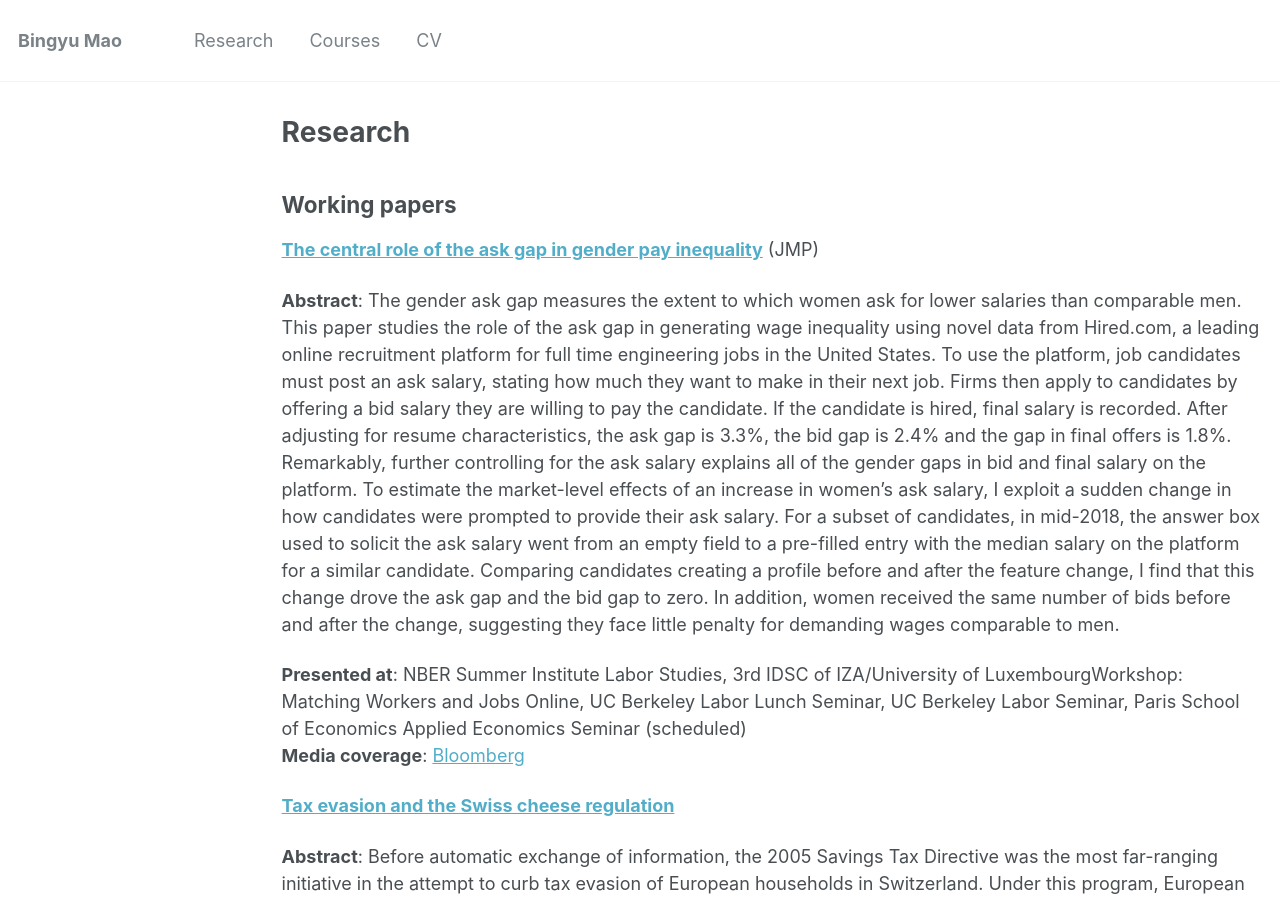
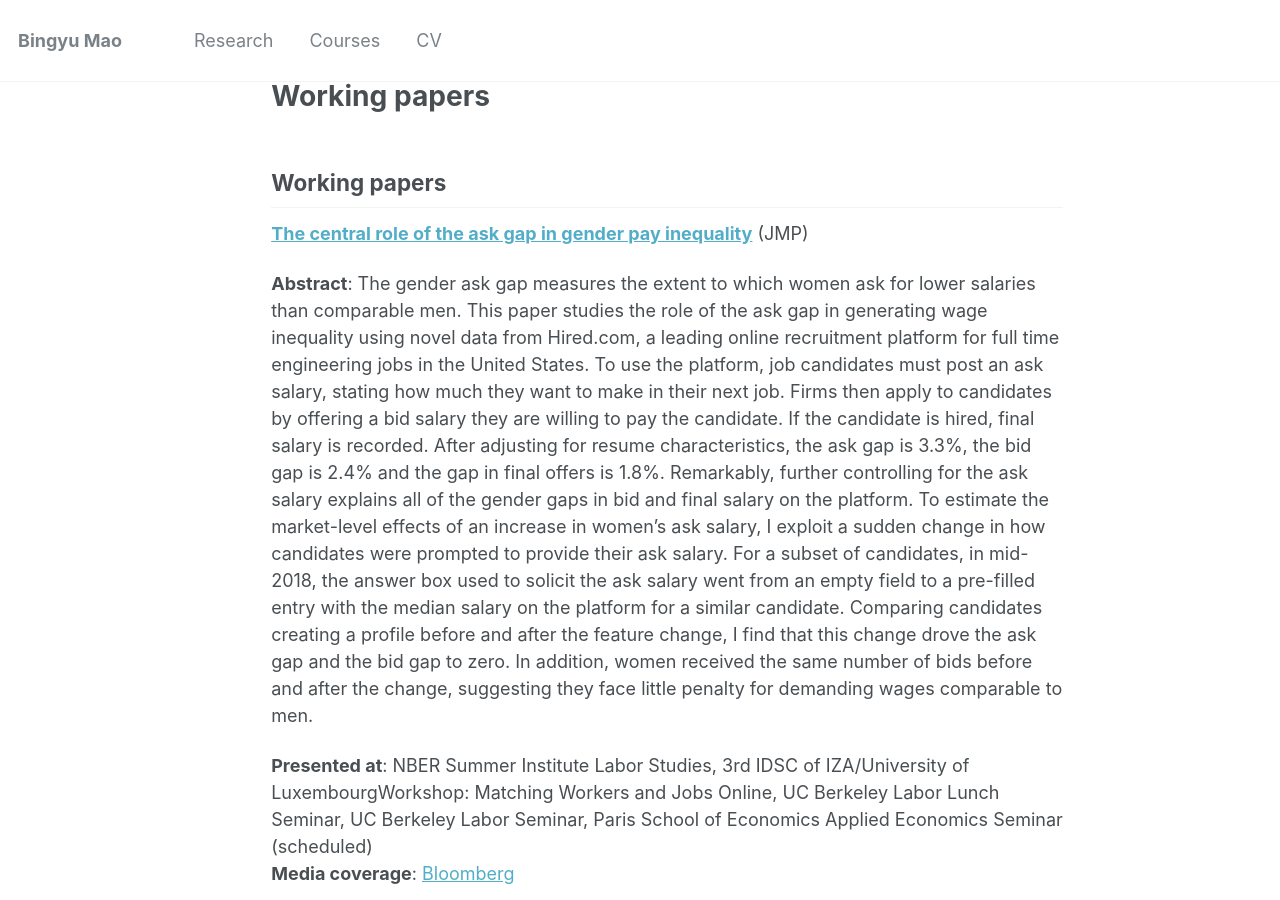
Before and after one commit to BingyuMao/BingyuMao.github.io, a Jekyll site: the page built from _pages/research_sample.md, in a window 1280 px wide and 900 px high. Built offline with Jekyll 4.4.1, drawn with Linux system fonts in a browser that asks for light colours; our own code applies the rules of GitHub Pages for plain Markdown files.

Commit message:
Update research_sample.md

```diff
--- a/_pages/research_sample.md
+++ b/_pages/research_sample.md
@@ -1,9 +1,3 @@
----
-layout: archive
-title: "Research"
-permalink: /research/
-author_profile: true
----
 
 ## Working papers
 
```
